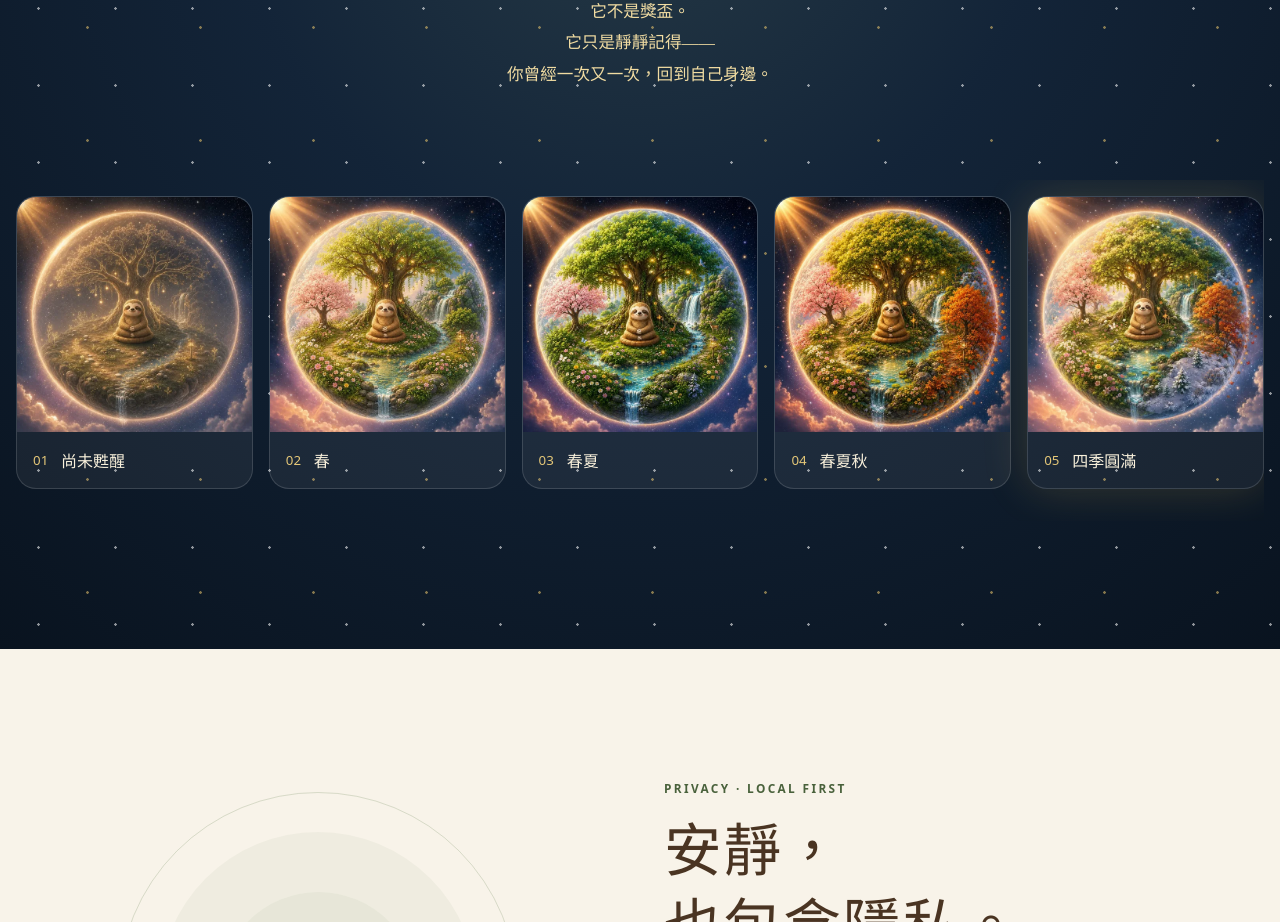
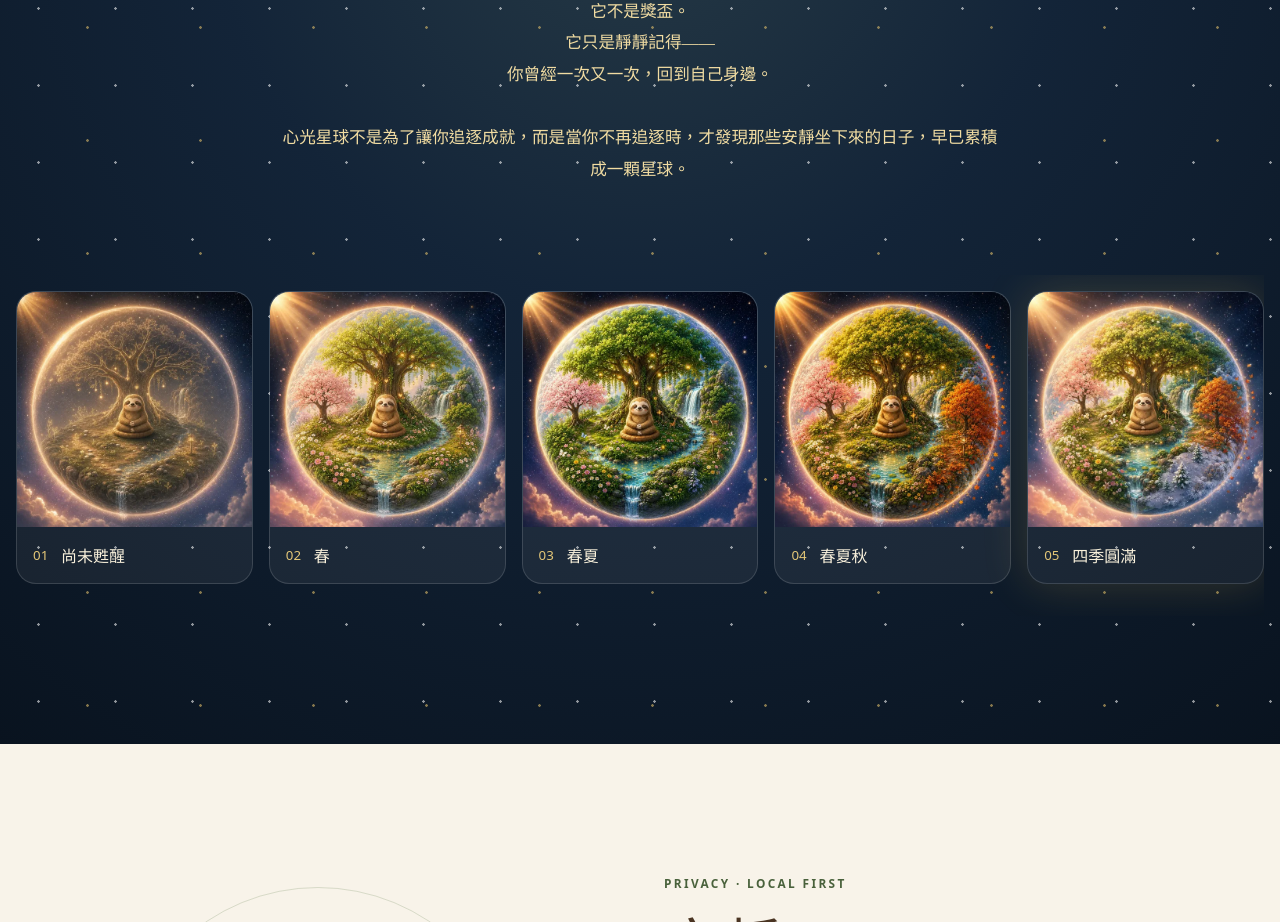
Before and after one commit to r91628120/quiet-sloth-official-site, a React (Vite) app: page / in a window 1280 px wide. Shown: the part 10660-11582 px from the top of the page. Built offline with nearby package versions, Linux system fonts and the light colour scheme.

Commit message:
feat(website): add heart planet reflection in five languages

```diff
--- a/src/i18n/locales/en.ts
+++ b/src/i18n/locales/en.ts
@@ -134,6 +134,7 @@ export const en = {
     planetWhisper1: 'It is not a trophy.',
     planetWhisper2: 'It simply remembers—',
     planetWhisper3: 'again and again, you came back to yourself.',
+    planetReflection: 'Heart Planet is not for you to chase achievements; it is only when you stop chasing that you realize the days you quietly sat down have already accumulated into a planet.',
     planetStagesLabel: 'Five stages of Heart Planet growth',
     planetStage1: 'Not yet awake',
     planetStage2: 'Spring',
--- a/src/i18n/locales/ja.ts
+++ b/src/i18n/locales/ja.ts
@@ -134,6 +134,7 @@ export const ja = {
     planetWhisper1: 'これはトロフィーではありません。',
     planetWhisper2: 'ただ、静静が覚えているだけ——',
     planetWhisper3: 'あなたが何度も、自分のそばへ戻ってきたことを。',
+    planetReflection: '心の光の星は、達成を追いかけるためのものではありません。追いかけることをやめたとき、静かに座っていた日々が、すでにひとつの星へと積み重なっていたことに気づくのです。',
     planetStagesLabel: '心の光の星、五つの成長段階',
     planetStage1: 'まだ目覚めていない',
     planetStage2: '春',
--- a/src/i18n/locales/ko.ts
+++ b/src/i18n/locales/ko.ts
@@ -143,6 +143,7 @@ export const ko = {
     planetWhisper1: '이건 트로피가 아니에요.',
     planetWhisper2: '그저 조용히 기억하고 있을 뿐이에요—',
     planetWhisper3: '당신이 몇 번이고 다시 자신의 곁으로 돌아왔다는 것을.',
+    planetReflection: '마음의 빛 행성은 성취를 좇기 위한 것이 아니에요. 좇는 일을 멈췄을 때에야, 조용히 앉아 있던 날들이 이미 하나의 행성으로 쌓여 있었음을 깨닫게 됩니다.',
     planetStagesLabel: '마음의 빛 행성의 다섯 성장 단계',
     planetStage1: '아직 깨어나지 않음',
     planetStage2: '봄',
--- a/src/i18n/locales/th.ts
+++ b/src/i18n/locales/th.ts
@@ -143,6 +143,7 @@ export const th = {
     planetWhisper1: 'มันไม่ใช่ถ้วยรางวัล',
     planetWhisper2: 'มันเพียงคอยจดจำอย่างเงียบ ๆ ว่า—',
     planetWhisper3: 'คุณเคยกลับมาอยู่ข้างตัวเองครั้งแล้วครั้งเล่า',
+    planetReflection: 'ดาวแห่งแสงในใจไม่ได้มีไว้ให้คุณไล่ตามความสำเร็จ แต่เมื่อคุณเลิกไล่ตามแล้ว คุณจึงจะค้นพบว่าวันเวลาที่คุณได้นั่งลงอย่างเงียบ ๆ นั้น ได้สะสมกลายเป็นดาวเคราะห์ดวงหนึ่งไปแล้ว',
     planetStagesLabel: 'ห้าระยะการเติบโตของดาวแห่งแสงในใจ',
     planetStage1: 'ยังไม่ตื่นขึ้น',
     planetStage2: 'ฤดูใบไม้ผลิ',
--- a/src/i18n/locales/zh-TW.ts
+++ b/src/i18n/locales/zh-TW.ts
@@ -131,6 +131,7 @@ export const zhTW = {
     planetWhisper1: '它不是獎盃。',
     planetWhisper2: '它只是靜靜記得——',
     planetWhisper3: '你曾經一次又一次，回到自己身邊。',
+    planetReflection: '心光星球不是為了讓你追逐成就，而是當你不再追逐時，才發現那些安靜坐下來的日子，早已累積成一顆星球。',
     planetStagesLabel: '心光星球五個成長階段',
     planetStage1: '尚未甦醒',
     planetStage2: '春',
--- a/src/pages/HomePage.tsx
+++ b/src/pages/HomePage.tsx
@@ -134,6 +134,7 @@ export function HomePage() {
             <p>{t('home.planetDescription1')}</p>
             <p>{t('home.planetDescriptionLine2')}<br />{t('home.planetDescriptionLine3')}</p>
             <p className="planet-whisper">{t('home.planetWhisper1')}<br />{t('home.planetWhisper2')}<br />{t('home.planetWhisper3')}</p>
+            <p className="planet-whisper">{t('home.planetReflection')}</p>
           </div>
           <div className="planet-stages" aria-label={t('home.planetStagesLabel')}>
             {planetStages.map(([stage, image], index) => (
```
